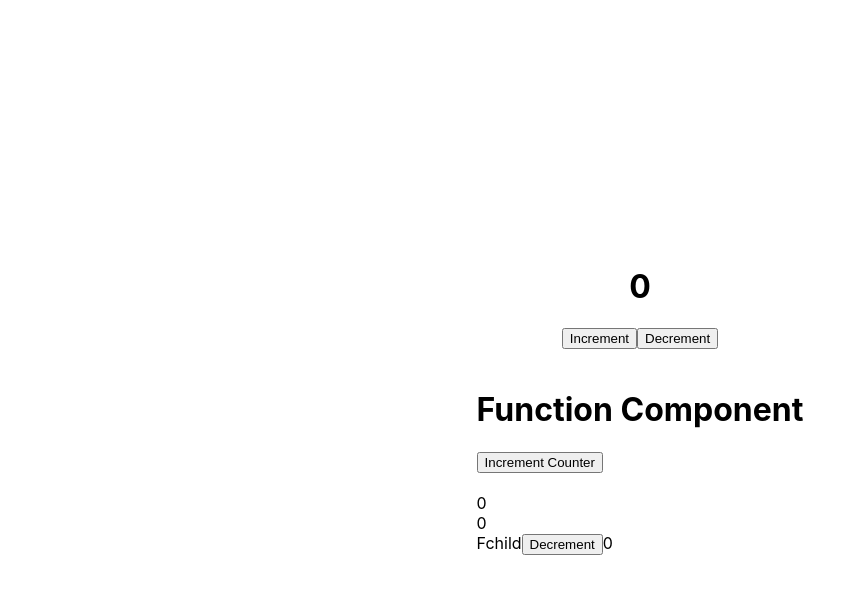
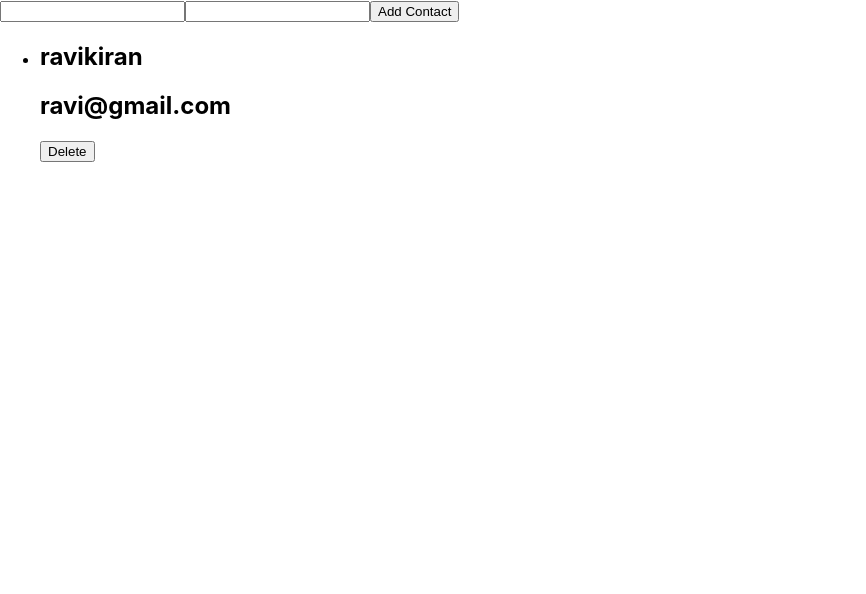
Before and after one commit to ravikiran-fullstack/react-hooks, a React (Create React App) app: page / in a window 1280 px wide. Shown: the top 594 px of the page, without its empty margins (0-866 px from the left). Built offline with nearby package versions, Linux system fonts and the light colour scheme.

Commit message:
added useReducer hook demo

```diff
--- a/src/App.js
+++ b/src/App.js
@@ -1,11 +1,12 @@
-import { useState } from "react";
+import { useState, useReducer } from "react";
 import EffectHook from "./EffectHook";
 import RefHook from "./RefHook";
 import MemoHook from "./MemoHook";
 import ContextHook from "./contextHook/ContextHook";
+import ReducerHook from "./ReducerHook";
 
 function App() {
-  const [flag, setFlag] = useState(true);
+  // const [flag, setFlag] = useState(true);
 
   return (
     <div>
@@ -15,7 +16,10 @@
       {/* <div>{flag && <EffectHook></EffectHook>}</div> */}
       {/* <RefHook></RefHook> */}
       {/* <MemoHook></MemoHook> */}
-      <ContextHook></ContextHook>
+      {/* <ContextHook></ContextHook> */}
+
+      {/* useReducer code */}
+      <ReducerHook></ReducerHook>
     </div>
   );
 }
--- a/src/MemoHook.js
+++ b/src/MemoHook.js
@@ -13,6 +13,10 @@
   const result = useMemo(() => {
     return factorial(counter);
   }, [counter]);
+
+  const displayName = () => {
+    return name;
+  };
 
   return (
     <div>
@@ -35,16 +39,16 @@
           value={name}
           onChange={(e) => setName(e.target.value)}
         />
-        <DisplayName name={name}></DisplayName>
+        <DisplayName displayName={displayName}></DisplayName>
       </div>
     </div>
   );
 };
 
-const DisplayName = React.memo(({ name }) => {
-  console.log("name", name);
-  return <p>name is {name}</p>;
-});
+const DisplayName = ({ displayName }) => {
+  console.log("name");
+  return <p>name is {displayName()}</p>;
+};
 
 const factorial = (n) => {
   let i = 0;
--- /dev/null
+++ b/src/ReducerHook.js
@@ -0,0 +1,75 @@
+import React, { useReducer, useState } from "react";
+
+const initialState = [
+  { id: Date.now(), name: "ravikiran", email: "ravi@gmail.com" },
+];
+
+function reducer(state, action) {
+  switch (action.type) {
+    case "add":
+      return [...state, action.payload];
+    case "delete":
+      return state.filter((contact) => contact.id !== action.payload.id);
+    default:
+      return state;
+  }
+}
+
+const ReducerHook = () => {
+  const [state, dispatch] = useReducer(reducer, initialState);
+  const [name, setName] = useState("");
+  const [email, setEmail] = useState("");
+
+  const addContact = (e) => {
+    e.preventDefault();
+
+    dispatch({ type: "add", payload: { id: Date.now(), name, email } });
+    setName("");
+    setEmail("");
+  };
+  console.log(state);
+  return (
+    <div>
+      <form onSubmit={addContact}>
+        <input
+          type='text'
+          name='name'
+          value={name}
+          onChange={(e) => setName(e.target.value)}
+        />
+
+        <input
+          type='email'
+          name='email'
+          value={email}
+          onChange={(e) => setEmail(e.target.value)}
+        />
+        <button type='submit'>Add Contact</button>
+      </form>
+
+      <div>
+        <ul>
+          {state.map((contact) => {
+            return (
+              <li key={contact.id}>
+                <h2>{contact.name}</h2>
+                <h2>{contact.email}</h2>
+                <div>
+                  <button
+                    onClick={() =>
+                      dispatch({ type: "delete", payload: { id: contact.id } })
+                    }
+                  >
+                    Delete
+                  </button>
+                </div>
+              </li>
+            );
+          })}
+        </ul>
+      </div>
+    </div>
+  );
+};
+
+export default ReducerHook;
```
